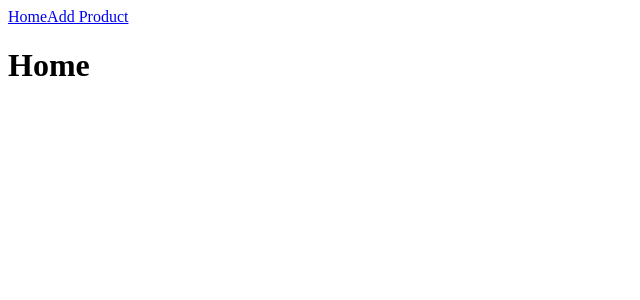
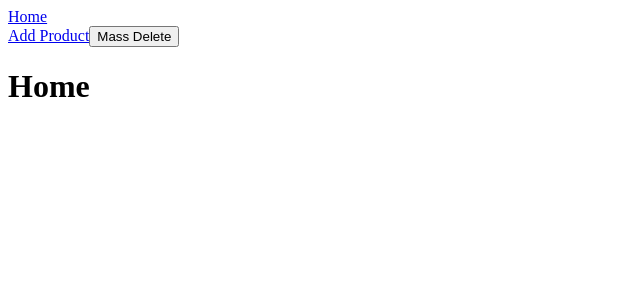
Before and after one commit to dio22222/Product-Repository, a React (Vite) app in the folder Client/: page / in a window 1280 px wide. Shown: the top 300 px of the page, without its empty margins (0-640 px from the left). Built offline with nearby package versions, Linux system fonts and the light colour scheme.

Commit message:
Added NavButtons Component

```diff
--- /dev/null
+++ b/Client/src/components/NavButtons.jsx
@@ -0,0 +1,21 @@
+import { Link } from 'react-router-dom'
+
+const NavButtons = (props) => {
+  return (
+  <div className="nav-links">
+    {props.path === '/' ?
+      <>
+        <Link to="add-product">Add Product</Link>
+        <button>Mass Delete</button>
+      </>
+      :
+      <>
+        <button>Save</button>
+        <Link>Cancel</Link>
+      </>
+     }
+  </div>
+  )
+}
+
+export default NavButtons
--- a/Client/src/components/layout/RootLayout.jsx
+++ b/Client/src/components/layout/RootLayout.jsx
@@ -1,12 +1,15 @@
-import { NavLink, Outlet } from "react-router-dom";
+import { NavLink, Outlet, useLocation } from "react-router-dom"
+import NavButtons from '../NavButtons'
 
 const RootLayout = () => {
+  let currentPath = useLocation()
+
   return (
     <>
       <header>
         <nav>
           <NavLink to="/">Home</NavLink>
-          <NavLink to="add-product">Add Product</NavLink>
+          <NavButtons path={currentPath.pathname}/>
         </nav>
       </header>
       <main>
@@ -16,4 +19,4 @@ const RootLayout = () => {
   );
 };
 
-export default RootLayout;
+export default RootLayout
```
